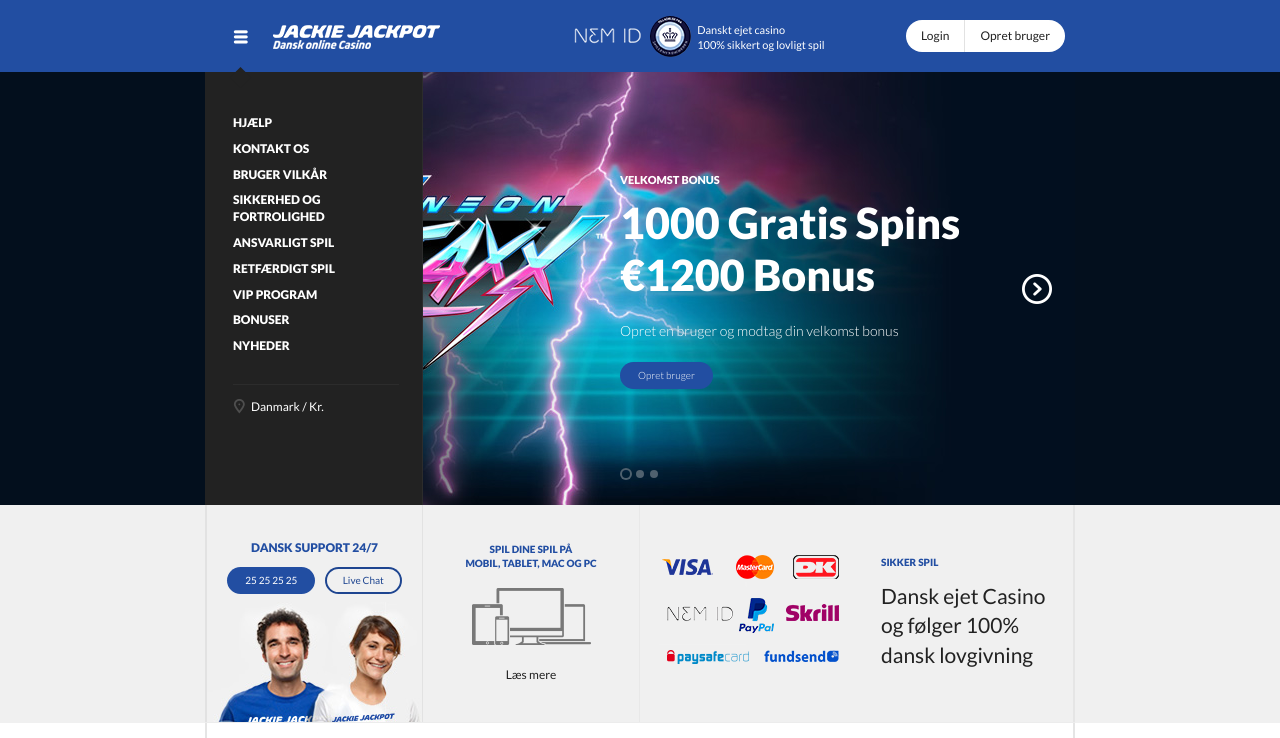
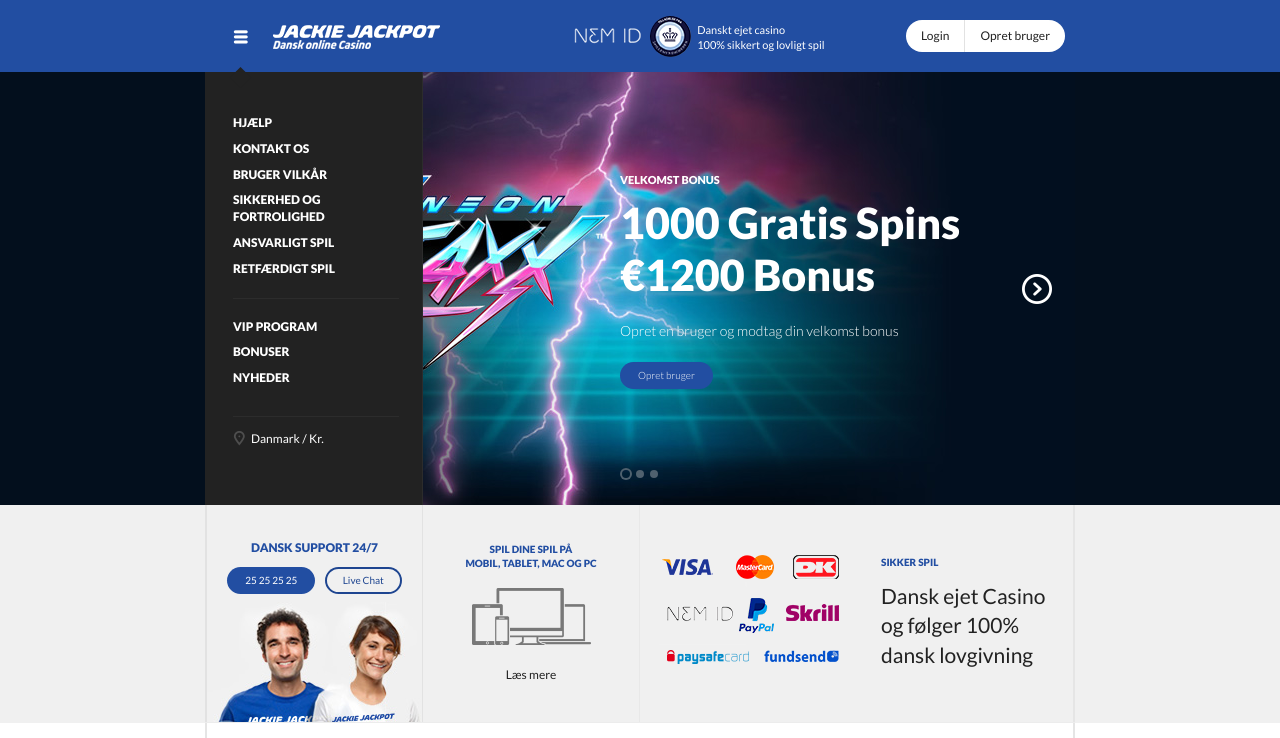
Before and after one commit to coderiver/jackiejack, a website: page site/index.html in a window 1280 px wide. Both pictures are taken after a click on the icon 240 px from the left and 37 px from the top of the page. Shown: the top 738 px of the page. Drawn offline with nearby package versions, Linux system fonts and the light colour scheme; files whose address does not match are found by name.

Commit message:
fix border

```diff
--- a/site/index.html
+++ b/site/index.html
@@ -28,6 +28,8 @@
 					<li><a href="#">Sikkerhed og Fortrolighed</a></li>
 					<li><a href="#">Ansvarligt Spil</a></li>
 					<li><a href="#">Retfærdigt Spil</a></li>
+				</ul>
+				<ul class="vip">
 					<li><a href="#">VIP program</a></li>
 					<li><a href="#">Bonuser</a></li>
 					<li><a href="#">Nyheder</a></li>
--- a/src/sass/_main.sass
+++ b/src/sass/_main.sass
@@ -118,6 +118,8 @@
 			&.vip_notop
 				border-top: none
 				padding-top: 0
+				padding-bottom: 0
+				border-bottom: none
 	.header__location
 		font-size: 12px
 		color: #FFF
```
Also changed, not shown: src/index.html (+2 -0 lines), site/css/screen.css, 1 other file.
